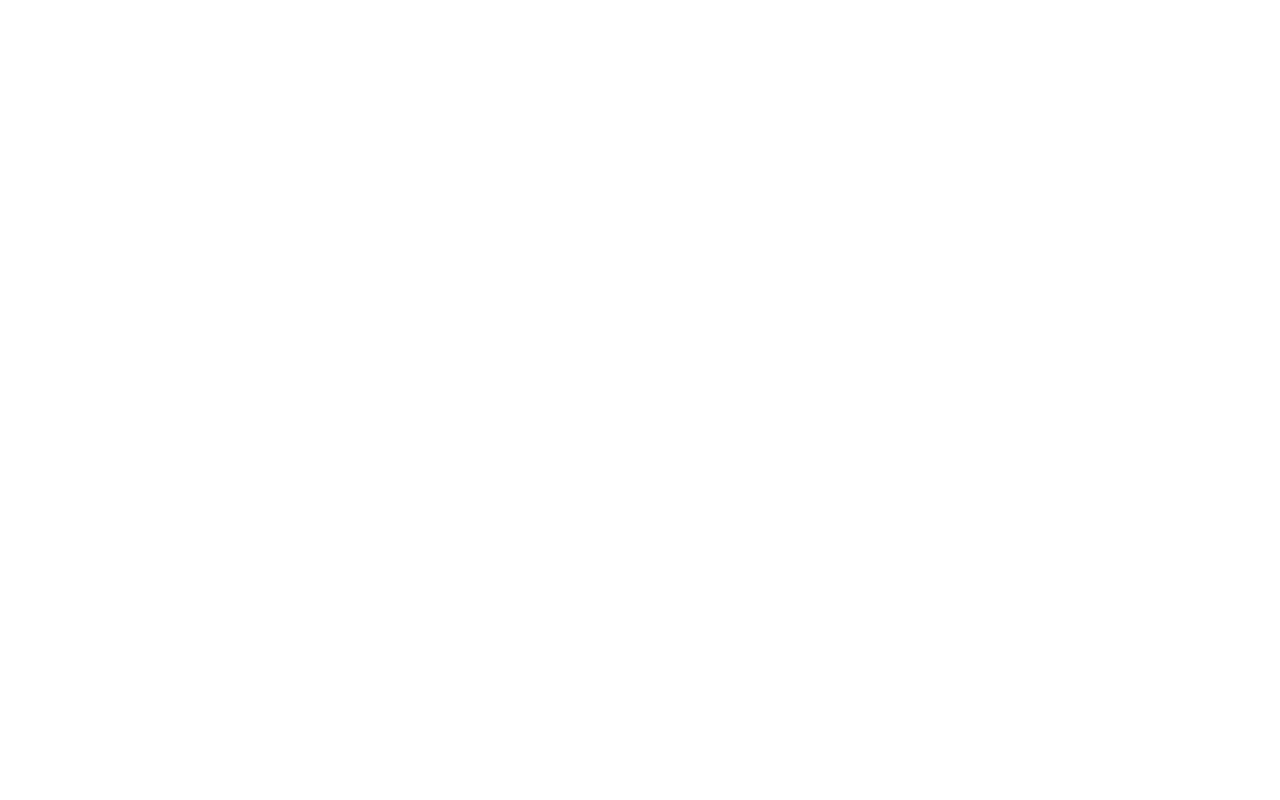
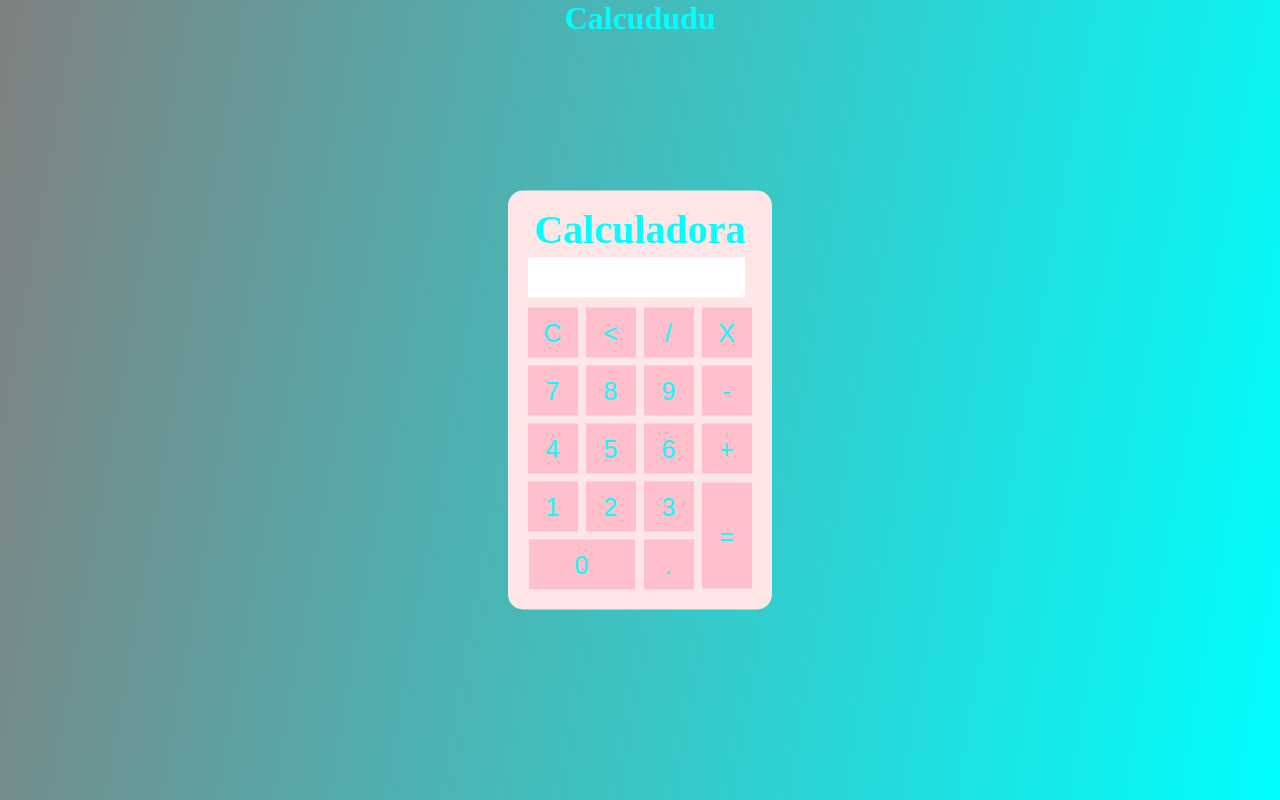
Before and after one commit to eduardomaromba/calcududuu, a plain HTML site: page index.html in a window 1280 px wide. Drawn offline with Linux system fonts and the light colour scheme.

Commit message:
Add files via upload

```diff
--- a/index.html
+++ b/index.html
@@ -1,22 +1,82 @@
 <!DOCTYPE html>
-<html lang="en">
-<head>
-    <meta charset="UTF-8">
-    <meta name="viewport" content="width=device-width, initial-scale=1.0">
-    <title>calcududu
+
+<html>
+    <head>
+        <title>Calculadora</title>
+        <meta harset="UTF-8">
+        <meta name="viewport" content="width-device-width, initial-scale=1.0">
         <link rel="stylesheet" href="styles.css">
-            <div class="calculadora">
-                <h1>calculadora</h1>
-                <p id="resultado">resultado</p>
+    </head>
+
+    <body>
+        <div class="fundo">
+            <h1>Calcududu</h1>
+            <div class="Calculadora">
+                <h1>Calculadora</h1>
+                <p id="resultado"></p>
                 <table>
                     <tr>
-                        <td><buttonclas="botao">c</buttonclas></td>
+                        <td><button class="botao" onclick="clean()">C</button></td>
+                        <td><button class="botao" onclick="back()"><</button></td>
+                        <td><button class="botao" onclick="insert('/')">/</button></td>
+                        <td><button class="botao" onclick="insert('*')">X</button></td>
+                    </tr>
+                    <tr>
+                        <td><button class="botao" onclick="insert('7')">7</button></td>
+                        <td><button class="botao" onclick="insert('8')">8</button></td>
+                        <td><button class="botao" onclick="insert('9')">9</button></td>
+                        <td><button class="botao" onclick="insert('-')">-</button></td>
+                    </tr>
+                    <tr>
+                        <td><button class="botao">4</button></td>
+                        <td><button class="botao" onclick="insert('5')">5</button></td>
+                        <td><button class="botao" onclick="insert('6')">6</button></td>
+                        <td><button class="botao" onclick="insert('+')">+</button></td>
+                    </tr>
+                    <tr>
+                        <td><button class="botao" onclick="insert('1')">1</button></td>
+                        <td><button class="botao" onclick="insert('2')">2</button></td>
+                        <td><button class="botao" onclick="insert('3')">3</button></td>
+                        <td rowspan="2"><button class="botao" style="height: 106px;"onclick="calcular()">=</button></td>
+                    </tr>
+                    <tr>
+                        <td colspan="2"><button class="botao" style="width: 106px;" onclick="insert('0')">0</button></td>
+                        <td><button class="botao" onclick="insert('.')">.</button></td>
                     </tr>
                 </table>
             </div>
-    </title>
-</head>
-<body>
-
+        </div>
+<script>
+</script>
 </body>
 </html>
+
+<script>
+    function insert (num)
+    {
+        var numero=document.getElementById ('resultado').innerHTML;
+        document.getElementById ('resultado').innerHTML = numero+num;
+    }
+    function clean ()
+                        {
+                            document.getElementById('resultado').innerHTML="";
+                        }
+    function back()
+    {
+        var resultado = document.getElementById('resultado').innerHTML;
+        document.getElementById('resultado').innerHTML= resultado.substring(0, resultado.length -1);
+    }
+    function calcular ()
+    {
+        var resultado = document.getElementById('resultado').innerHTML;
+        if (resultado)
+        {
+            document.getElementById('resultado').innerHTML = eval(resultado);
+
+        }
+        else
+        {
+            document.getElementById('resultado').innerHTML = "Nada para calcular";
+        }
+    }
+</script>
--- a/styles.css
+++ b/styles.css
@@ -0,0 +1,44 @@
+*{
+    margin: 0;
+    padding: 0;
+}
+.fundo{
+    background-image: linear-gradient(100deg, grey, aqua);
+    height: 100vh;
+    color: aqua;
+    font-family: 'Times New Roman', Times, serif;
+    text-align: center;
+}
+.Calculadora{
+    position: absolute;
+    background-color: rgba(300, 230, 230, 1.0);
+    top: 50%;
+    left: 50%;
+    transform: translate(-50%, -50%);
+    border-radius: 15px;
+    padding: 15px;
+    font-size: 20px;
+}
+.botao{
+    width: 50px;
+    height: 50px;
+    margin: 3px;
+    font-size: 25px;
+    cursor: pointer;
+    background-color: pink;
+    border: none;
+    color: aqua;
+}
+.botao:hover{
+    background-color: black;
+    color: white;
+}
+#resultado{
+    background-color: white;
+    width: 207px;
+    height: 30px;
+    margin: 5px;
+    color: orange;
+    text-align: right;
+    padding: 5px;
+}
```
